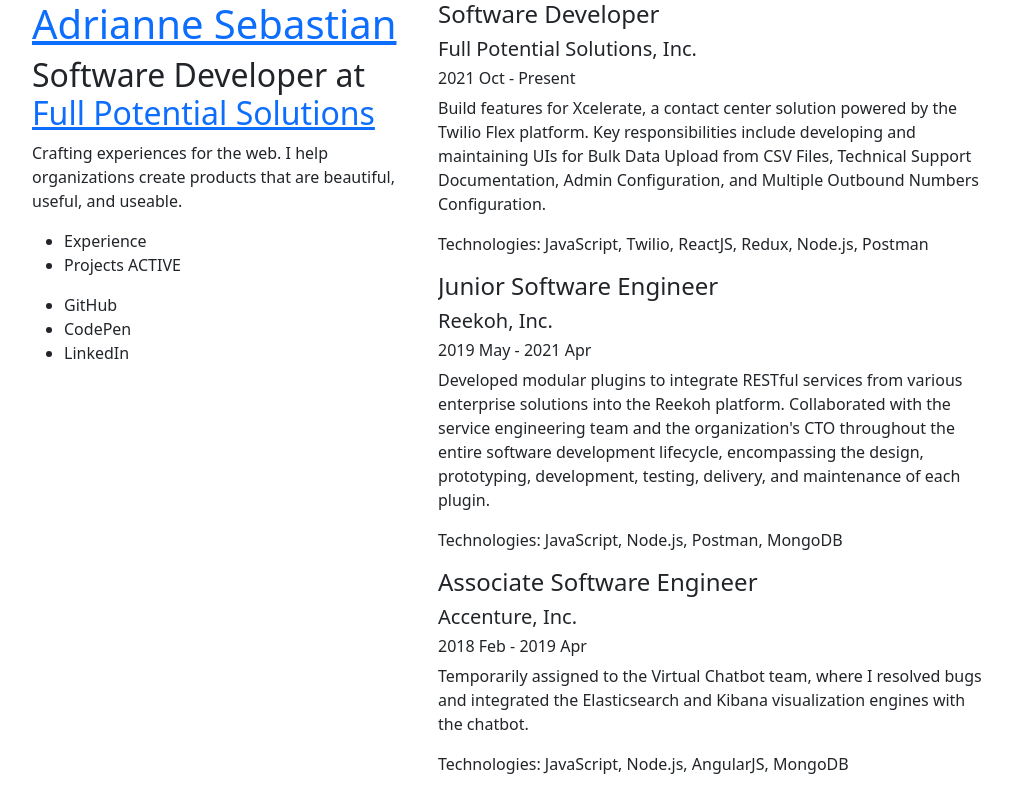
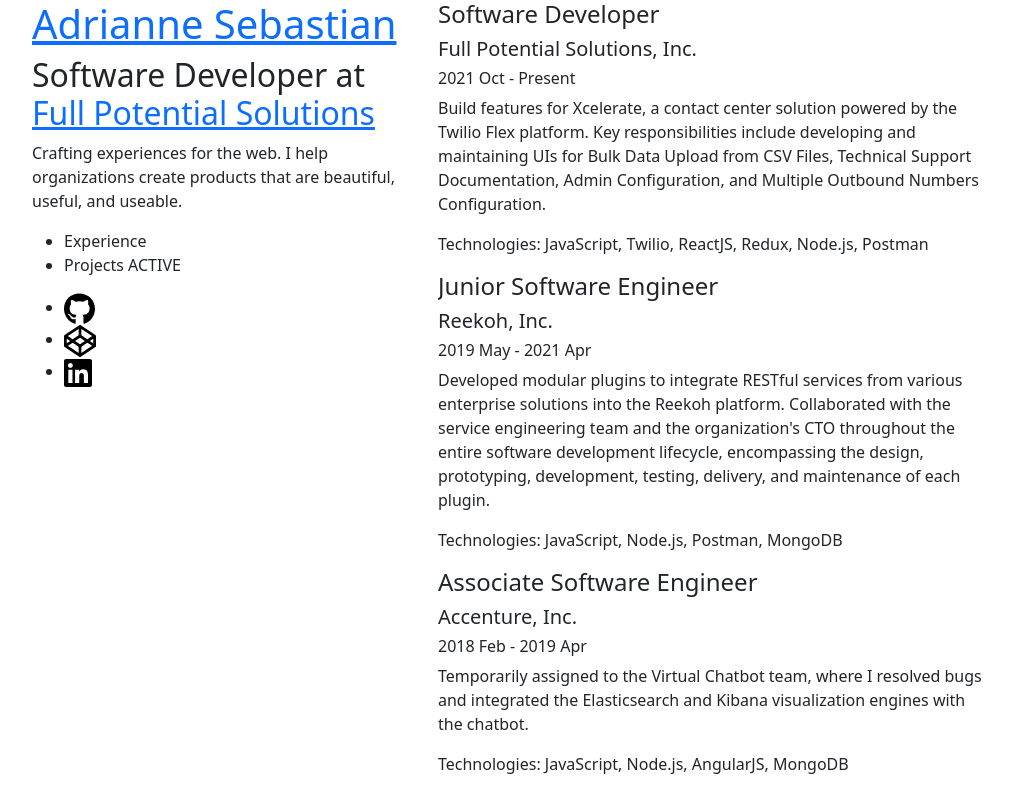
Before and after one commit to arcsbstn/arcsbstn.github.io, a React (Create React App) app: page / in a window 1280 px wide. Shown: the top 794 px of the page, without its empty margins (130-1142 px from the left). Built offline with nearby package versions, Linux system fonts and the light colour scheme.

Commit message:
add icons for online profiles

```diff
--- a/src/components/sidebar/Profiles.tsx
+++ b/src/components/sidebar/Profiles.tsx
@@ -1,9 +1,17 @@
+import { CodePen, GitHub, LinkedIn } from "../../svg";
+
 export default function Profiles() {
   return (
     <ul>
-      <li>GitHub</li>
-      <li>CodePen</li>
-      <li>LinkedIn</li>
+      <li>
+        <GitHub />
+      </li>
+      <li>
+        <CodePen />
+      </li>
+      <li>
+        <LinkedIn />
+      </li>
     </ul>
   );
 }
--- /dev/null
+++ b/src/svg/CodePen.tsx
@@ -0,0 +1,9 @@
+export function CodePen() {
+  // Font Awesome Free 6.4.2 by @fontawesome - https://fontawesome.com
+  // License - https://fontawesome.com/license (Commercial License) Copyright 2023 Fonticons, Inc.
+  return (
+    <svg xmlns="http://www.w3.org/2000/svg" height="2em" viewBox="0 0 512 512">
+      <path d="M502.285 159.704l-234-156c-7.987-4.915-16.511-4.96-24.571 0l-234 156C3.714 163.703 0 170.847 0 177.989v155.999c0 7.143 3.714 14.286 9.715 18.286l234 156.022c7.987 4.915 16.511 4.96 24.571 0l234-156.022c6-3.999 9.715-11.143 9.715-18.286V177.989c-.001-7.142-3.715-14.286-9.716-18.285zM278 63.131l172.286 114.858-76.857 51.429L278 165.703V63.131zm-44 0v102.572l-95.429 63.715-76.857-51.429L234 63.131zM44 219.132l55.143 36.857L44 292.846v-73.714zm190 229.715L61.714 333.989l76.857-51.429L234 346.275v102.572zm22-140.858l-77.715-52 77.715-52 77.715 52-77.715 52zm22 140.858V346.275l95.429-63.715 76.857 51.429L278 448.847zm190-156.001l-55.143-36.857L468 219.132v73.714z" />
+    </svg>
+  );
+}
--- /dev/null
+++ b/src/svg/GitHub.tsx
@@ -0,0 +1,9 @@
+export function GitHub() {
+  // Font Awesome Free 6.4.2 by @fontawesome - https://fontawesome.com
+  // License - https://fontawesome.com/license (Commercial License) Copyright 2023 Fonticons, Inc.
+  return (
+    <svg xmlns="http://www.w3.org/2000/svg" height="2em" viewBox="0 0 496 512">
+      <path d="M165.9 397.4c0 2-2.3 3.6-5.2 3.6-3.3.3-5.6-1.3-5.6-3.6 0-2 2.3-3.6 5.2-3.6 3-.3 5.6 1.3 5.6 3.6zm-31.1-4.5c-.7 2 1.3 4.3 4.3 4.9 2.6 1 5.6 0 6.2-2s-1.3-4.3-4.3-5.2c-2.6-.7-5.5.3-6.2 2.3zm44.2-1.7c-2.9.7-4.9 2.6-4.6 4.9.3 2 2.9 3.3 5.9 2.6 2.9-.7 4.9-2.6 4.6-4.6-.3-1.9-3-3.2-5.9-2.9zM244.8 8C106.1 8 0 113.3 0 252c0 110.9 69.8 205.8 169.5 239.2 12.8 2.3 17.3-5.6 17.3-12.1 0-6.2-.3-40.4-.3-61.4 0 0-70 15-84.7-29.8 0 0-11.4-29.1-27.8-36.6 0 0-22.9-15.7 1.6-15.4 0 0 24.9 2 38.6 25.8 21.9 38.6 58.6 27.5 72.9 20.9 2.3-16 8.8-27.1 16-33.7-55.9-6.2-112.3-14.3-112.3-110.5 0-27.5 7.6-41.3 23.6-58.9-2.6-6.5-11.1-33.3 2.6-67.9 20.9-6.5 69 27 69 27 20-5.6 41.5-8.5 62.8-8.5s42.8 2.9 62.8 8.5c0 0 48.1-33.6 69-27 13.7 34.7 5.2 61.4 2.6 67.9 16 17.7 25.8 31.5 25.8 58.9 0 96.5-58.9 104.2-114.8 110.5 9.2 7.9 17 22.9 17 46.4 0 33.7-.3 75.4-.3 83.6 0 6.5 4.6 14.4 17.3 12.1C428.2 457.8 496 362.9 496 252 496 113.3 383.5 8 244.8 8zM97.2 352.9c-1.3 1-1 3.3.7 5.2 1.6 1.6 3.9 2.3 5.2 1 1.3-1 1-3.3-.7-5.2-1.6-1.6-3.9-2.3-5.2-1zm-10.8-8.1c-.7 1.3.3 2.9 2.3 3.9 1.6 1 3.6.7 4.3-.7.7-1.3-.3-2.9-2.3-3.9-2-.6-3.6-.3-4.3.7zm32.4 35.6c-1.6 1.3-1 4.3 1.3 6.2 2.3 2.3 5.2 2.6 6.5 1 1.3-1.3.7-4.3-1.3-6.2-2.2-2.3-5.2-2.6-6.5-1zm-11.4-14.7c-1.6 1-1.6 3.6 0 5.9 1.6 2.3 4.3 3.3 5.6 2.3 1.6-1.3 1.6-3.9 0-6.2-1.4-2.3-4-3.3-5.6-2z" />
+    </svg>
+  );
+}
--- /dev/null
+++ b/src/svg/LinkedIn.tsx
@@ -0,0 +1,9 @@
+export function LinkedIn() {
+  // Font Awesome Free 6.4.2 by @fontawesome - https://fontawesome.com
+  // License - https://fontawesome.com/license (Commercial License) Copyright 2023 Fonticons, Inc.
+  return (
+    <svg xmlns="http://www.w3.org/2000/svg" height="2em" viewBox="0 0 448 512">
+      <path d="M416 32H31.9C14.3 32 0 46.5 0 64.3v383.4C0 465.5 14.3 480 31.9 480H416c17.6 0 32-14.5 32-32.3V64.3c0-17.8-14.4-32.3-32-32.3zM135.4 416H69V202.2h66.5V416zm-33.2-243c-21.3 0-38.5-17.3-38.5-38.5S80.9 96 102.2 96c21.2 0 38.5 17.3 38.5 38.5 0 21.3-17.2 38.5-38.5 38.5zm282.1 243h-66.4V312c0-24.8-.5-56.7-34.5-56.7-34.6 0-39.9 27-39.9 54.9V416h-66.4V202.2h63.7v29.2h.9c8.9-16.8 30.6-34.5 62.9-34.5 67.2 0 79.7 44.3 79.7 101.9V416z" />
+    </svg>
+  );
+}
--- /dev/null
+++ b/src/svg/index.ts
@@ -0,0 +1,3 @@
+export * from "./CodePen";
+export * from "./GitHub";
+export * from "./LinkedIn";
```
